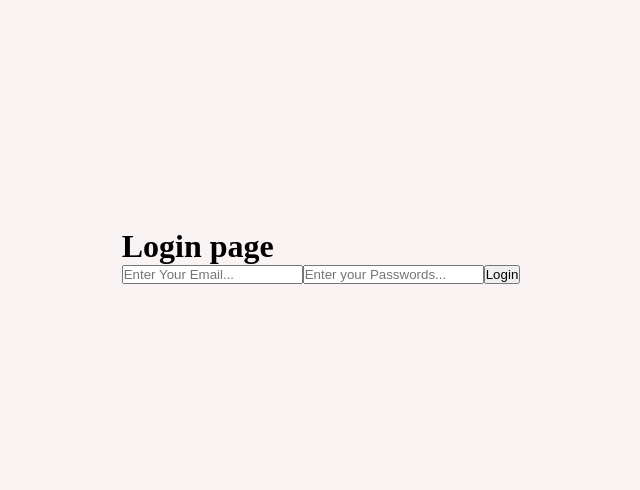
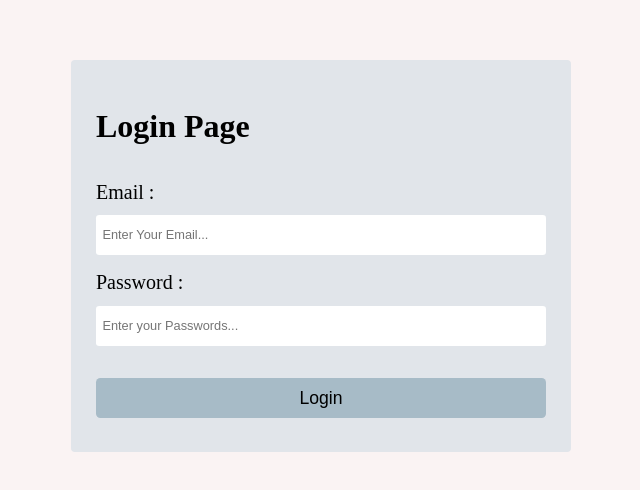
Before and after one commit to vardhan35/assignment, a React (Vite) app: page / in a window 1280 px wide. Shown: the part 144-634 px from the top of the page, without its empty margins (319-959 px from the left). Built offline with nearby package versions, Linux system fonts and the light colour scheme.

Commit message:
importing css into login

```diff
--- a/src/components/Login/index.js
+++ b/src/components/Login/index.js
@@ -1,5 +1,6 @@
 import React, { useState } from "react";
 import axios from "axios";
+import "./login.css";
 
 const Login = () => {
   const [user, setUser] = useState({
@@ -28,17 +29,25 @@ const Login = () => {
 
   return (
     <div className="login">
-      <h1>Login page</h1>
+      <h1 className="header">Login Page</h1>
+      <label htmlFor="email" className="label">
+        Email :
+      </label>
       <input
         type="text"
         name="email"
+        className="loginInput"
         value={user.email}
         onChange={handleChange}
         placeholder="Enter Your Email..."
       />
+      <label htmlFor="Password" className="label">
+        Password :
+      </label>
       <input
         type="password"
         name="password"
+        className="loginInput"
         value={user.password}
         onChange={handleChange}
         placeholder="Enter your Passwords..."
```
